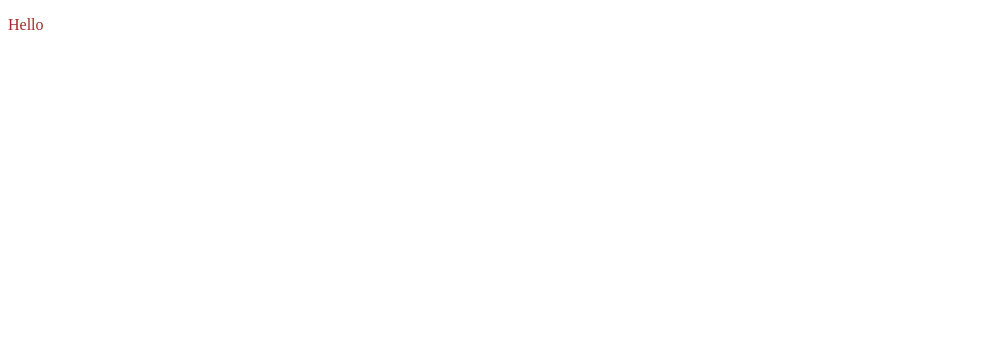
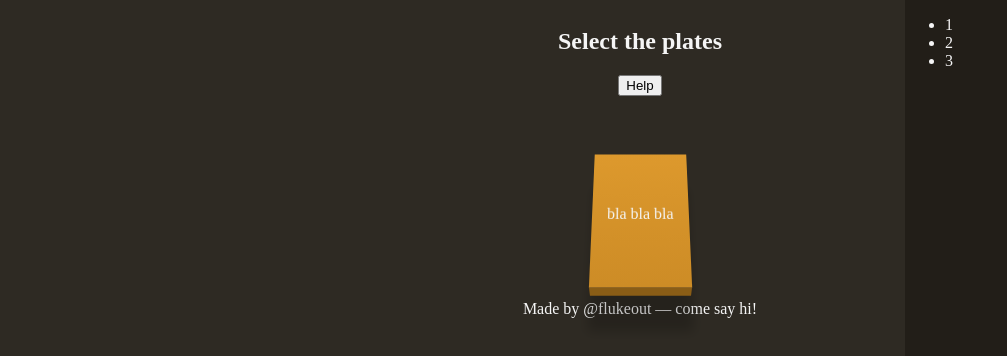
Before and after one commit to soola-sys/rss-selectors, a website built with webpack: page src/index.html in a window 1280 px wide. Shown: the whole page, without its empty margins (0-1007 px from the left). Built offline with nearby package versions, Linux system fonts and the light colour scheme.

Commit message:
feat: start basic layout

```diff
--- a/src/index.html
+++ b/src/index.html
@@ -1,12 +1,36 @@
-<!DOCTYPE html>
+<!doctype html>
 <html lang="en">
-<head>
-    <meta charset="UTF-8">
-    <meta name="viewport" content="width=device-width, initial-scale=1.0">
+  <head>
+    <meta charset="UTF-8" />
+    <meta name="viewport" content="width=device-width, initial-scale=1.0" />
     <title>Rss-Selectors</title>
-    <link rel="icon" type="image/x-icon" href="../">
-</head>
-<body>
-
-</body>
+    <link rel="icon" type="image/x-icon" href="../" />
+  </head>
+  <body>
+    <div class="wrapper">
+      <main class="main">
+        <div class="plates">
+          <h2 class="text">Select the plates</h2>
+          <button type="button" class="help">Help</button>
+          <div class="table-wrapper">
+            <div class="table">
+              <div class="item">bla bla bla</div>
+            </div>
+            <div class="table-edge"></div>
+          </div>
+        </div>
+        <div class="editor"></div>
+        <div class="links">Made by @flukeout — come say hi!</div>
+      </main>
+      <aside class="sidebar">
+        <div class="levels">
+          <ul class="list">
+            <li>1</li>
+            <li>2</li>
+            <li>3</li>
+          </ul>
+        </div>
+      </aside>
+    </div>
+  </body>
 </html>
--- a/src/index.ts
+++ b/src/index.ts
@@ -1,8 +1 @@
 import './style.css';
-function component(text: string) {
-  const element = document.createElement("p");
-  element.textContent = text;
-  element.classList.add('test-class');
-  return element;
-}
-document.body.append(component('Hello'));
--- a/src/style.css
+++ b/src/style.css
@@ -1,3 +1,74 @@
+html {
+    padding: 0;
+    margin: 0;
+}
+
+* {
+    box-sizing: border-box;
+}
+
+body {
+    background: #2e2a23;
+    color: whitesmoke;
+}
+
 .test-class {
     color: brown;
 }
+
+.wrapper {
+    display: flex;
+}
+
+.main {
+    height: 100vh;
+    flex: 1 1 auto;
+}
+.plates {
+    display: flex;
+    align-items: center;
+    flex-direction: column;
+
+}
+
+.table-wrapper {
+    perspective: 400px;
+    margin-top: 50px;
+}
+.table-edge {
+    position: relative;
+    top: 0;
+    left: -3.2%;
+    width: 106.4%;
+    height: 12px;
+    background: #8a5d16;
+    transform: rotateX(-40deg);
+    transform-origin: top;
+}
+.links {
+    text-align: center;
+}
+
+.table {
+    transform-style: preserve-3d;
+    min-height: 142px;
+    padding: 15px 15px 22px;
+    box-shadow: 0 40px 10px #0003;
+    background: linear-gradient(#dd992d, #cd8c26);
+    display: flex;
+    gap: 20px;
+    align-items: center;
+    transform: rotateX(20deg);
+}
+
+.sidebar {
+    position: fixed;
+    width: 375px;
+    right: 0;
+    /* overflow: auto; */
+    top: 40px;
+    top: 0;
+    bottom: 0;
+    background: #221e18;
+    z-index: 1;
+}
--- a/tsconfig.json
+++ b/tsconfig.json
@@ -11,7 +11,7 @@
       "allowSyntheticDefaultImports": true,
       "esModuleInterop": true
     },
-    "ts-node": {
+     "ts-node": {
         "compilerOptions": {
           "module": "CommonJS"
         }
```
Also changed, not shown: 1 other file.
